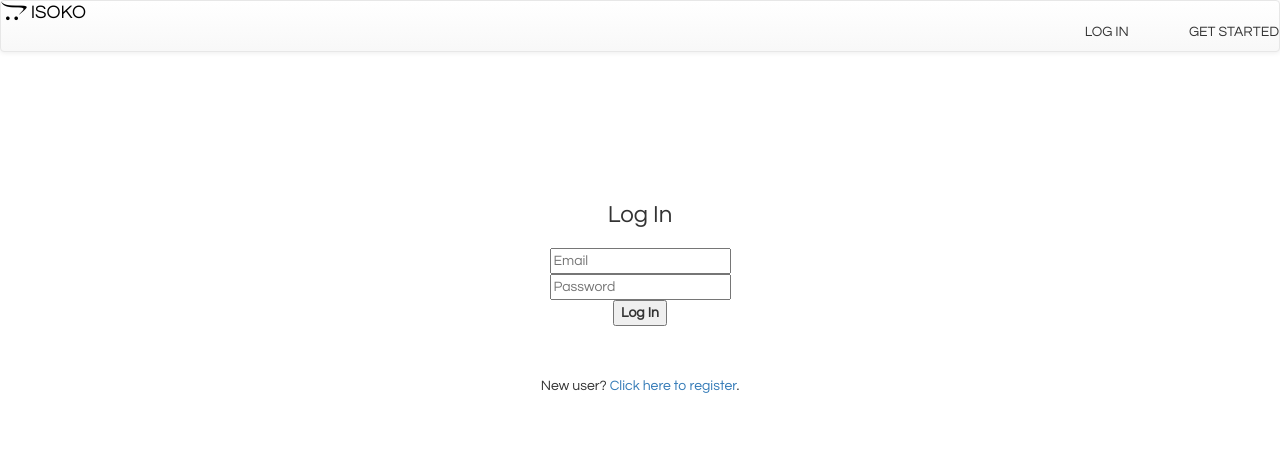
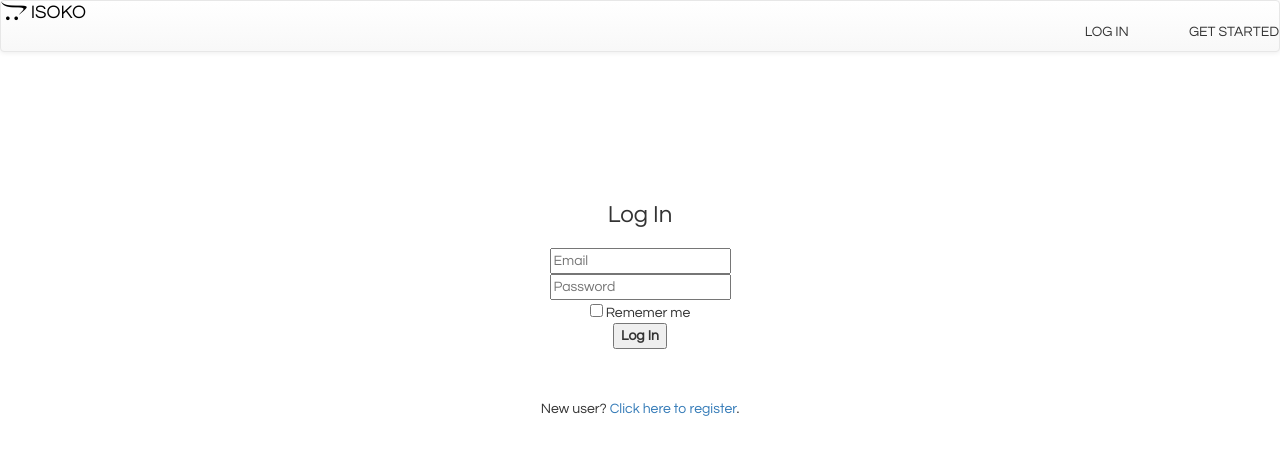
Before and after one commit to angieMutava/bc-12-online-store, a Flask app: page /login in a window 1280 px wide. Shown: the top 455 px of the page. Run offline with Flask 2, Linux system fonts and the light colour scheme; parts of the project's set-up code (start-up, migrations or seed data) failed here and were passed over; some libraries are stand-ins or nearby versions.

Commit message:
Add remember me

```diff
--- a/app/auth/templates/login.html
+++ b/app/auth/templates/login.html
@@ -16,6 +16,7 @@
             <dl>
              <dd>{{ form.email(class_="u-full-width", placeholder="Email", maxlength=128)}}
              <dd>{{ form.password(class_="u-full-width", placeholder="Password") }}
+             <dd>{{ form.remember}} Rememer me
              <dt>{{ form.submit }}
            </dl>
           </form>
```
